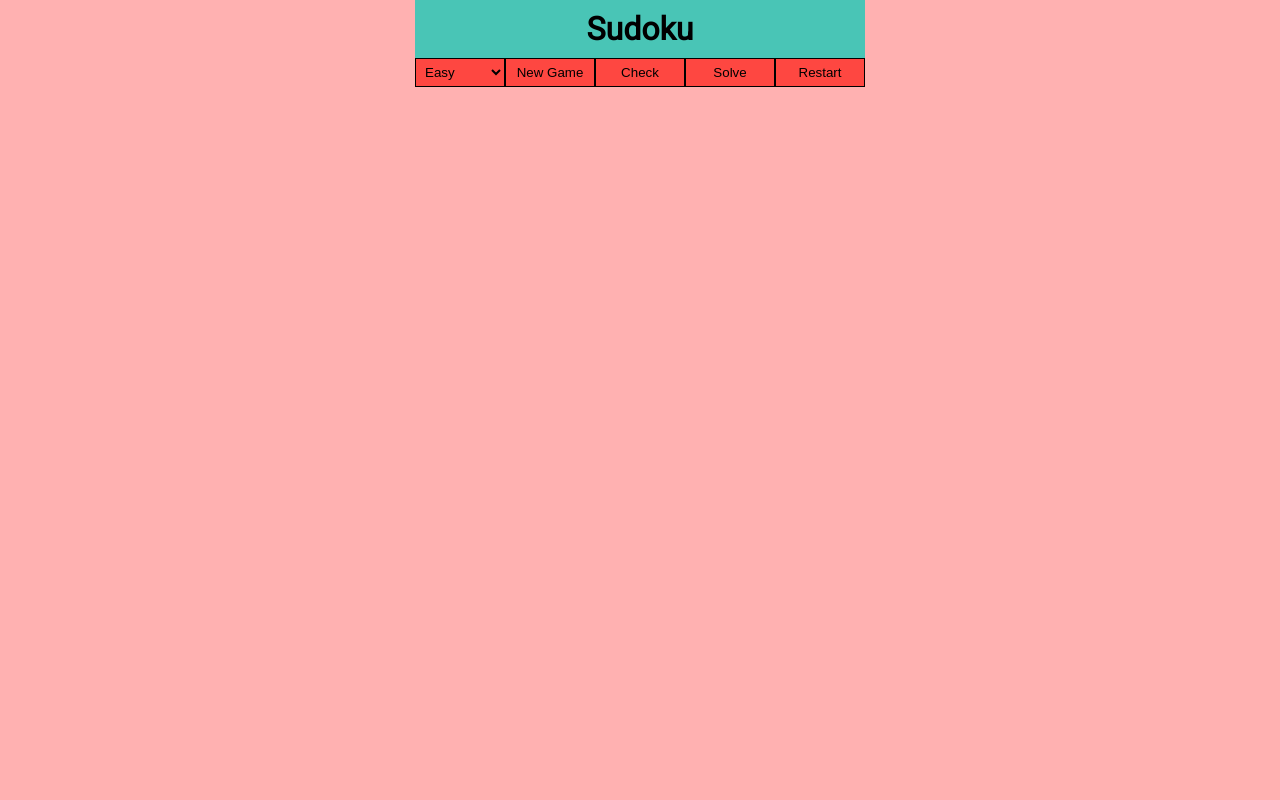
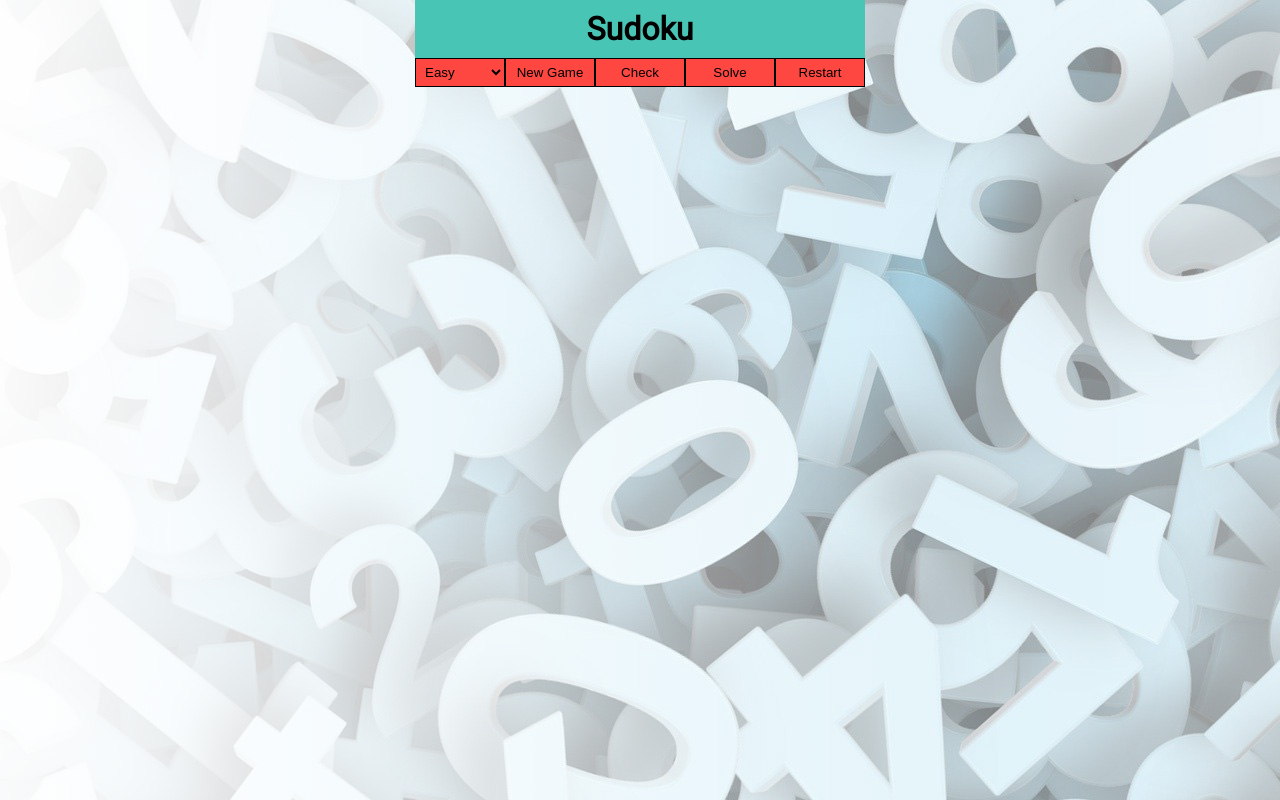
Before and after one commit to aleksandergorecki80/17_8_Sudoku_game, a React app: page / in a window 1280 px wide. Built offline with nearby package versions, Linux system fonts and the light colour scheme.

Commit message:
Add background

```diff
--- a/src/components/style.css
+++ b/src/components/style.css
@@ -5,8 +5,9 @@
   margin: 0;
 }
 body {
-  background-color: #FFB1B1;
   font-family: 'Roboto', sans-serif;
+  background-image: url("/img/play-sudoku.jpg");
+
 }
 span {
   min-height: 44px;
@@ -32,4 +33,5 @@ section {
   flex-wrap: wrap;
   max-width: 450px;
   justify-content: center;
+  width: 450px;
 }
```
Also changed, not shown: img/play-sudoku.jpg (added).
